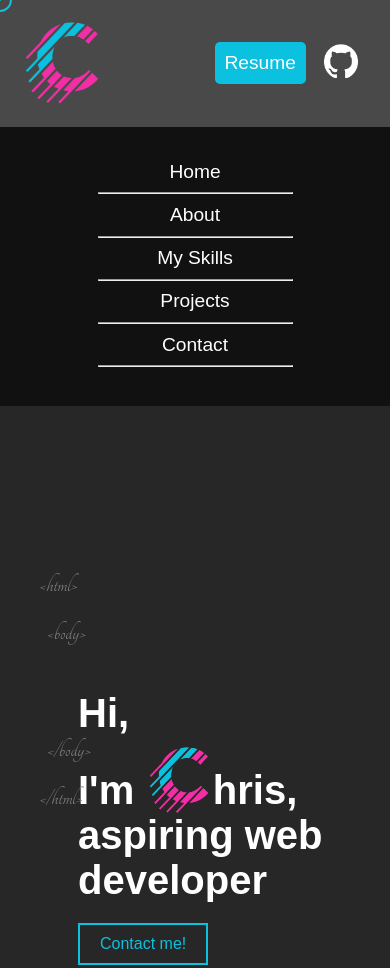
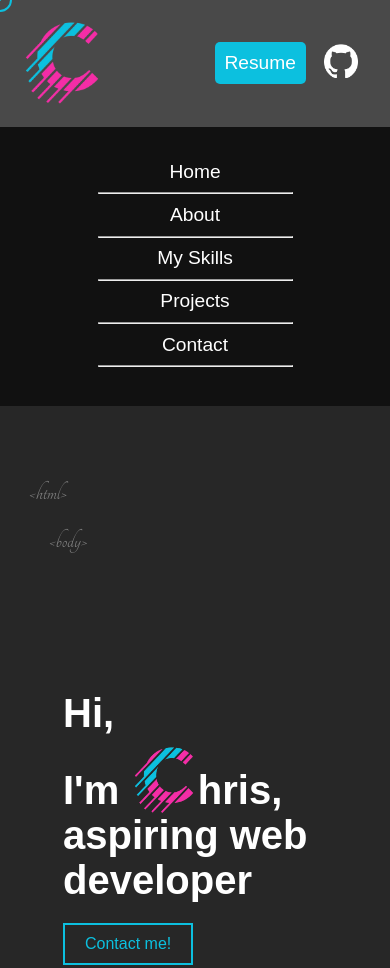
Before and after one commit to cstirneman/Personal-Portfolio, a plain HTML site: page index.html in a window 390 px wide. Shown: the top 968 px of the page. Drawn offline with Linux system fonts and the light colour scheme.

Commit message:
modified:   index.html 	modified:   styles.css

```diff
--- a/index.html
+++ b/index.html
@@ -42,20 +42,28 @@
             </div>
 
             <section id="welcome">
+                <div class="welcome-container">
+                    <!-- Code Decoration Top -->
+                    <div class="code-decoration top">
+                        <p>&lt;html&gt;</p>
+                        <p>&lt;body&gt;</p>
+                    </div>
+
+                    <!-- Welcome Content -->
+                    <div class="welcome-content">
                         <h1>Hi,</h1>
                         <h1>I'm <img src="./images/c-logo.png" alt="c-logo">hris,</h1>
                         <h1>aspiring web developer</h1>
                         <a href="#contact" class="contact-btn">Contact me!</a>
-                <div class="code-decoration top">
-                    <p>&lt;html&gt;</p>
-                    <p class="body-tag-decoration">&lt;body&gt;</p>
                     </div>
+
+                    <!-- Code Decoration Bottom -->
                     <div class="code-decoration bottom">
-                    <p class="body-tag-decoration">&lt;/body&gt;</p>
+                        <p>&lt;/body&gt;</p>
                         <p>&lt;/html&gt;</p>
                     </div>
-                <div class="scroll-indicator">scroll down >>></div>
-                <div class="scroll-indicator" id="right-side-indicator">scroll down >>></div>
+                </div>
+
             </section>
 
             <section id="about">
--- a/styles.css
+++ b/styles.css
@@ -145,24 +145,46 @@ html{
     color: #f52ea8;
 }
 
+.welcome-container {
+    position: relative; /* Ensures children are positioned relative to this container */
+    display: flex;
+    flex-direction: column; /* Stack items vertically */
+    align-items: flex-start; /* Align items to the left */
+    justify-content: center; /* Center content vertically */
+    height: 100vh; /* Full viewport height */
+    padding: 20px; /* Add padding around the content */
+    box-sizing: border-box;
+}
+
+.welcome-content {
+    margin-left: 10%; /* Add space from the left */
+    z-index: 1; /* Ensure it’s above decorations */
+}
+
 .code-decoration {
     font-family: 'Tangerine', cursive;
     color: gray;
     font-size: 1.5rem;
     position: absolute;
-    left: 15vw;
+    z-index: 0; /* Place it behind the main content */
 }
 
 .code-decoration.top {
-    top: 10px;
+    top: 5%; /* Dynamic vertical position */
+    left: 5%; /* Align relative to the container */
+}
+
+.code-decoration.top p:nth-child(2) {
+    margin-left: 20px; /* Push the <body> tag to the right */
 }
 
 .code-decoration.bottom {
-    bottom: 15vh;
+    bottom: 5%; /* Dynamic position from the bottom */
+    left: 5%; /* Align relative to the container */
 }
 
-.body-tag-decoration{
-    margin-left: 2vw;
+.code-decoration.bottom p:nth-child(1) {
+    margin-left: 20px; /* Ensure </body> aligns properly */
 }
 
 .scroll-indicator {
@@ -511,33 +533,35 @@ section {
         flex-direction: column;
         justify-content: center; /* Center vertically */
         align-items: flex-start; /* Align to the left */
-        height: 100vh; /* Full viewport height */
-        padding-left: 20%; /* Add spacing from the left */
-        box-sizing: border-box; /* Include padding in layout calculations */
+        min-height: 100vh; /* Full viewport height */
+        padding: 10px; /* Adjust padding for smaller screens */
+        box-sizing: border-box;
     }
 
     #welcome h1 {
-        font-size: 2.5rem; /* Reduce font size */
+        font-size: 2.5rem; /* Reduce font size for smaller screens */
     }
 
     #welcome img {
-        height: 8vh; /* Adjust image size */
+        height: 8vh;
     }
 
+    /* Code Decorations */
     .code-decoration {
         font-family: 'Tangerine', cursive;
         color: gray;
         font-size: 1.5rem;
         position: absolute;
-        left: 10%; /* Align with the text content */
     }
 
     .code-decoration.top {
-        top: 65%; /* Position near the top */
+        top: 5%; /* Adjust for smaller screens */
+        left: 5%;
     }
 
     .code-decoration.bottom {
-        bottom: 10px; /* Position near the bottom */
+        bottom: 5%; /* Adjust closer to bottom content */
+        left: 5%;
     }
 
     .scroll-indicator {
@@ -566,12 +590,16 @@ section {
     /* About Section */
 
     #about{
-        height: 200vh;
+        min-height: 200vh;
     }
     #about h2{
         width: 90%;
         text-align: center;
         margin-left: 5%;
+    }
+
+    #about img{
+        margin-bottom: 10px;
     }
     .about-content {
         flex-direction: column; /* Stack image and text vertically */
@@ -582,7 +610,6 @@ section {
     .image-container{
         height: auto;
         max-width: 50%; /* Make image responsive */
-        margin-bottom: 20px;
     }
 
     .about-content p {
@@ -593,7 +620,7 @@ section {
 
     /* Skills Section */
     #skills{
-        height: 150vh;
+        min-height: 150vh;
         display: flex;
         flex-direction: column;
         margin-left: 5%;
@@ -616,7 +643,7 @@ section {
 
     /* Projects Section */
     #work{
-        height: 450vh;
+        min-height: 450vh;
     }
 
     #work h2{
```
Lines whose indentation alone changed are shown as unchanged.
